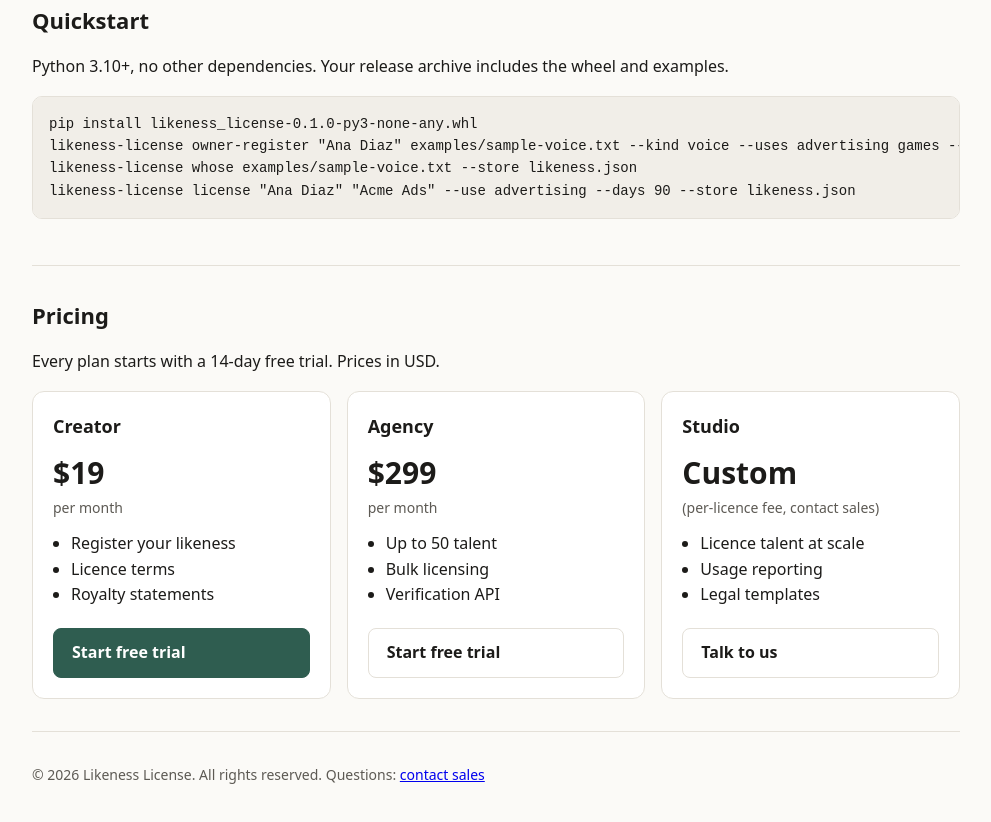
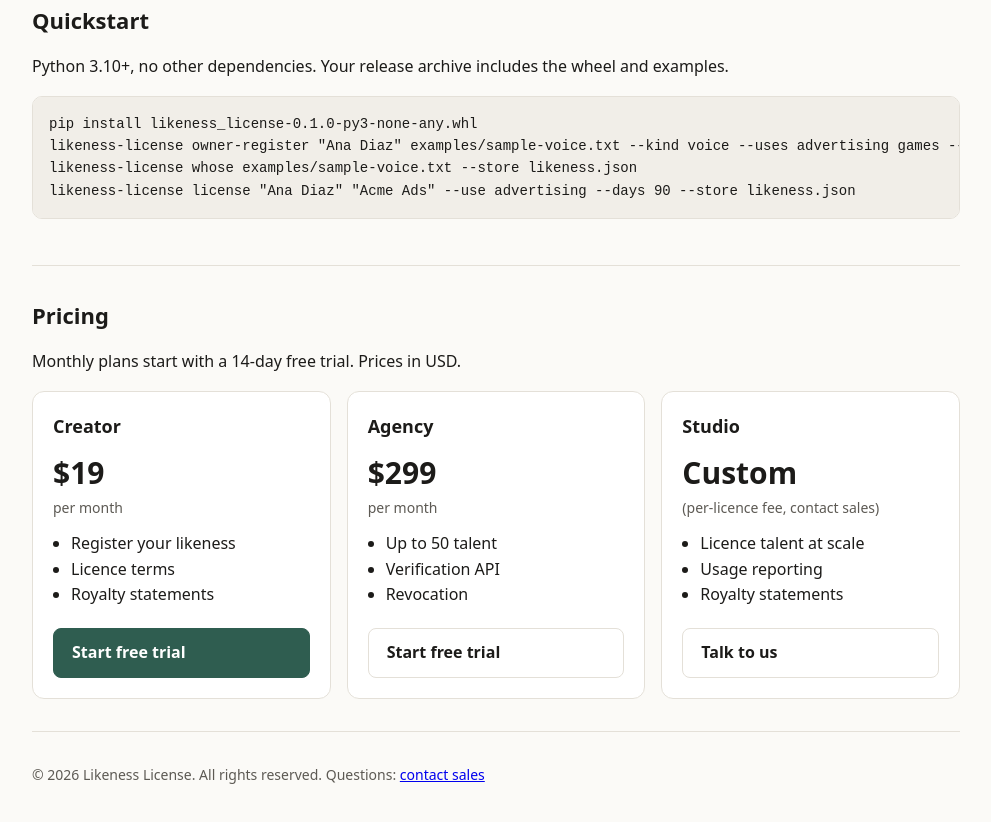
Before and after one commit to eliem08/likeness-license, a plain HTML site: page landing/index.html in a window 1280 px wide. Shown: the part 753-1575 px from the top of the page, without its empty margins (144-1135 px from the left). Drawn offline with Linux system fonts and the light colour scheme.

Commit message:
Pricing copy: list only what the software does; trial applies to monthly plans; plan note

```diff
--- a/landing/index.html
+++ b/landing/index.html
@@ -54,7 +54,7 @@ likeness-license license &quot;Ana Diaz&quot; &quot;Acme Ads&quot; --use adverti
   </section>
   <section>
     <h2>Pricing</h2>
-    <p>Every plan starts with a 14-day free trial. Prices in USD.</p>
+    <p>Monthly plans start with a 14-day free trial. Prices in USD.</p>
     <div class="grid">
       <article class="plan">
         <h3>Creator</h3>
@@ -65,13 +65,13 @@ likeness-license license &quot;Ana Diaz&quot; &quot;Acme Ads&quot; --use adverti
       <article class="plan">
         <h3>Agency</h3>
         <p class="price">$299<span>per month</span></p>
-        <ul><li>Up to 50 talent</li><li>Bulk licensing</li><li>Verification API</li></ul>
+        <ul><li>Up to 50 talent</li><li>Verification API</li><li>Revocation</li></ul>
         <a class="btn" href="https://github.com/eliem08/likeness-license/issues/new?title=Likeness%20License%20Agency&amp;labels=sales">Start free trial</a>
       </article>
       <article class="plan">
         <h3>Studio</h3>
         <p class="price">Custom<span>(per-licence fee, contact sales)</span></p>
-        <ul><li>Licence talent at scale</li><li>Usage reporting</li><li>Legal templates</li></ul>
+        <ul><li>Licence talent at scale</li><li>Usage reporting</li><li>Royalty statements</li></ul>
         <a class="btn" href="https://github.com/eliem08/likeness-license/issues/new?title=Likeness%20License%20Studio&amp;labels=sales">Talk to us</a>
       </article>
     </div>
```
Also changed, not shown: 1 other file.
